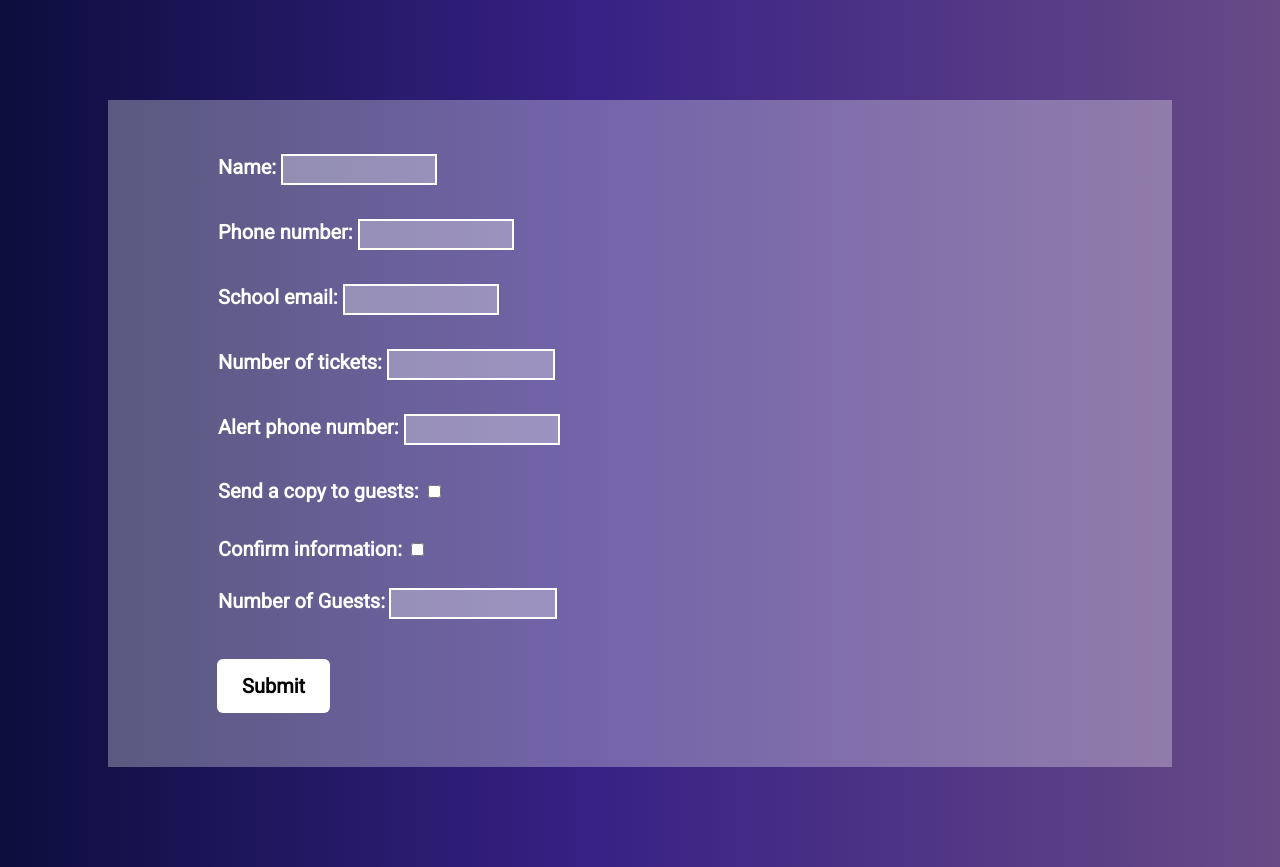
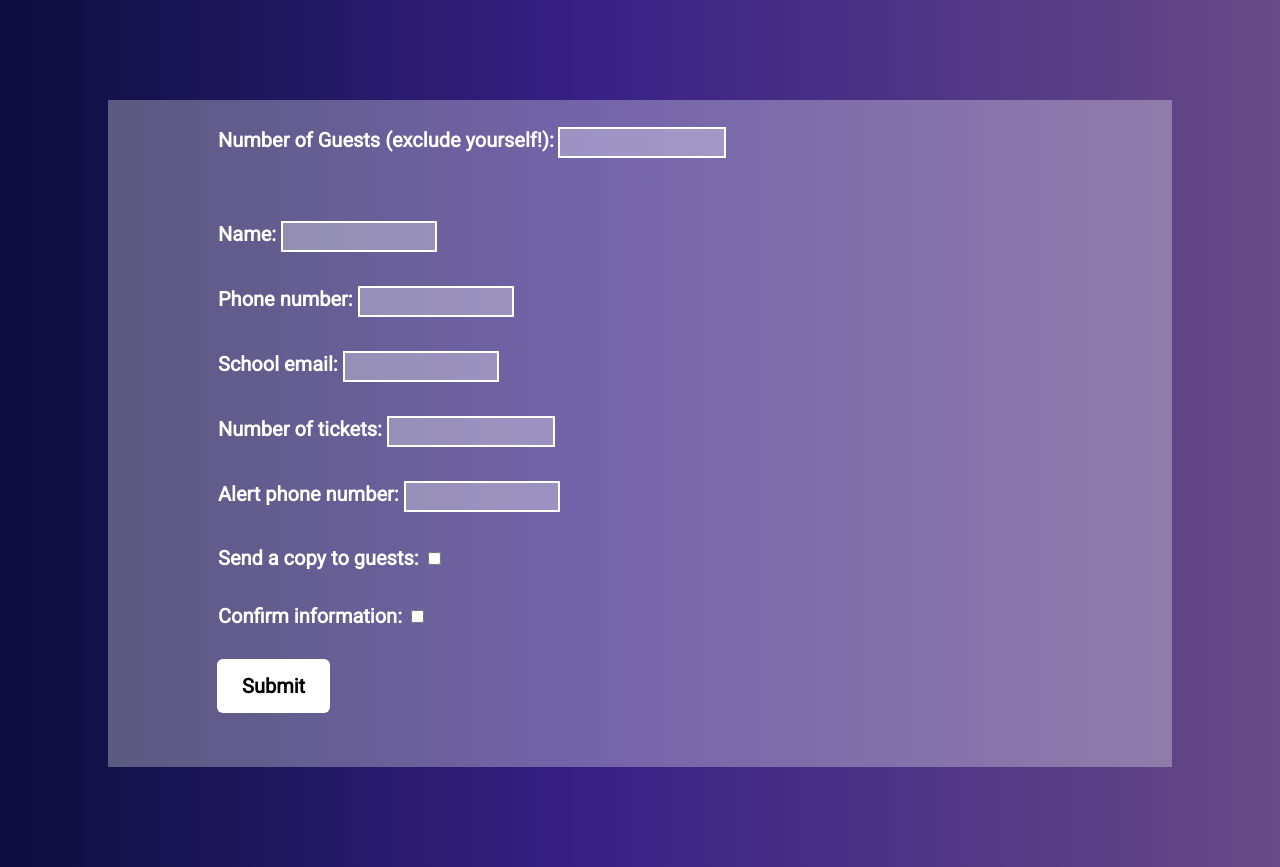
Before and after one commit to Raisa-Tathoi/Ticketing-System-Prom, a Django app: page /book/ in a window 1280 px wide. Shown: the part 75-942 px from the top of the page. Run offline with Django 4.2, Linux system fonts and the light colour scheme.

Commit message:
reincluded the number of guests into the form

```diff
--- a/registration/templates/booking/book_tickets.html
+++ b/registration/templates/booking/book_tickets.html
@@ -38,11 +38,10 @@
 
     <form method="post">
         {% csrf_token %}
-        {{ form.as_p }}
 
 <section class="guest_fields">
 
-        <label for="id_number_of_tickets">Number of Guests:</label>
+        <label for="id_number_of_tickets">Number of Guests (exclude yourself!):</label>
         <input type="number" id="id_number_of_tickets" name="number_of_tickets" onchange="generateGuestFields()">
 
 </section>
@@ -50,7 +49,7 @@
         <div id="guest-fields-container"></div>
         <br><br>
 
-
+        {{ form.as_p }}
 <section class="submit_button">
 
         <button type="submit">Submit</button>
```
Also changed, not shown: qr_codes/qr_code_None.png (added), qr_codes/qr_code_None_7mfHXIt.png (added), qr_codes/qr_code_None_8fbKMsT.png (added), qr_codes/qr_code_None_JdslfgO.png (added), qr_codes/qr_code_None_wmgiOrh.png (added), registration/migrations/0002_booking_is_pending_final_checked_booking_qr_code.py (added).
